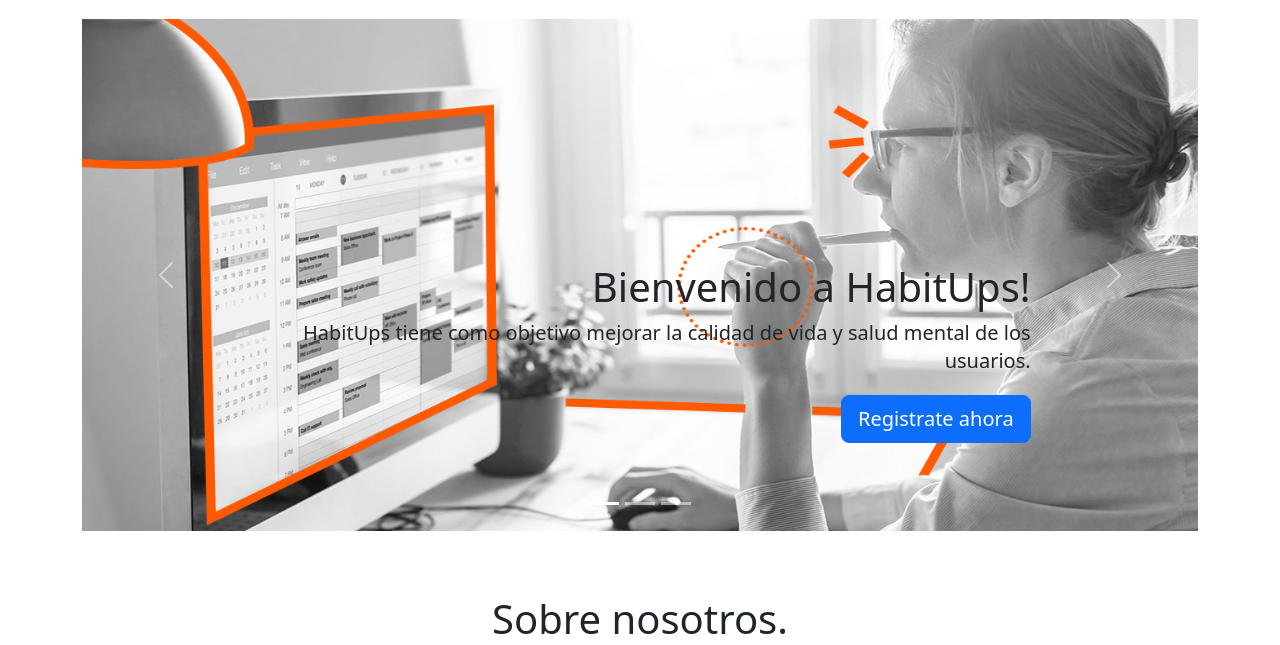
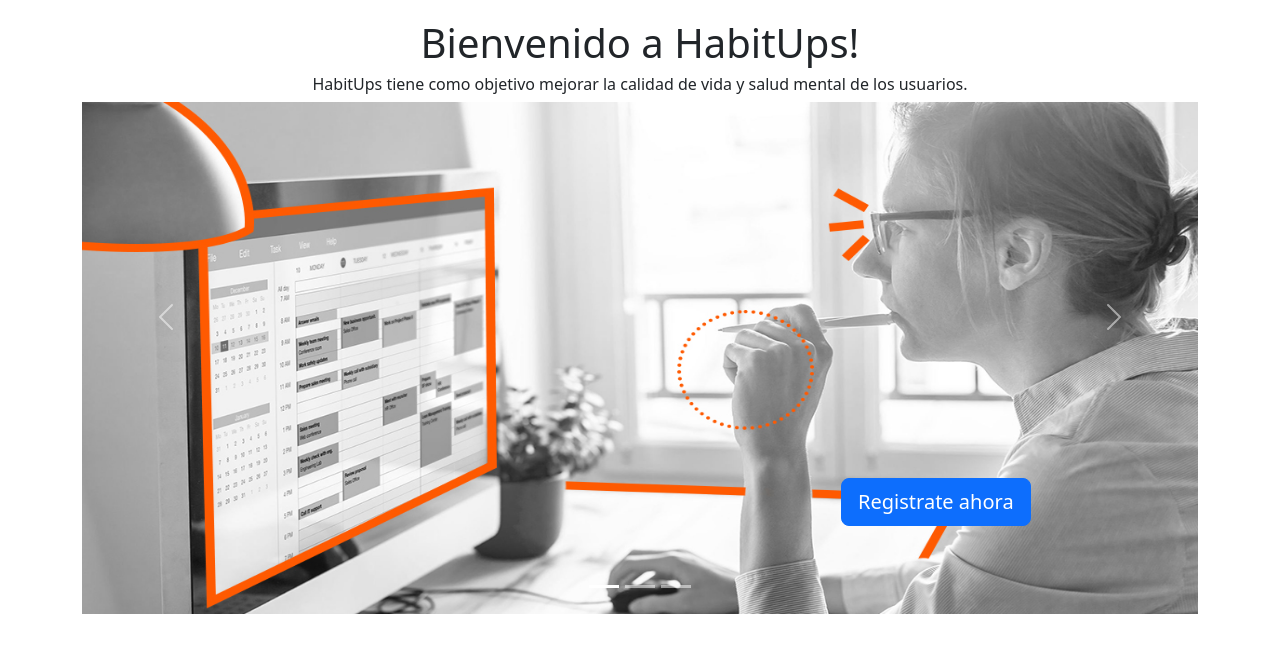
Before and after one commit to matiascavieres/programacion_backend, a Django app: template templates/home.html in a window 1280 px wide. Shown: the part 61-706 px from the top of the page. Run offline with Django 4.2, Linux system fonts and the light colour scheme; the template is opened without the code that fills it, so the values that code supplies are empty; some libraries are stand-ins or nearby versions.

Commit message:
Edicion de los texto

```diff
--- a/templates/home.html
+++ b/templates/home.html
@@ -14,13 +14,15 @@
         <button type="button" data-bs-target="#myCarousel" data-bs-slide-to="1" aria-label="Slide 2"></button>
         <button type="button" data-bs-target="#myCarousel" data-bs-slide-to="2" aria-label="Slide 3"></button>
       </div>
+      <h1 style="text-align: center; ">Bienvenido a HabitUps!</h1>
+      <h6 style="text-align: center;">HabitUps tiene como objetivo mejorar la calidad de vida y salud mental de los usuarios.</h6>
       <div class="carousel-inner">
         <div class="carousel-item active">
           <img src="{% static '\img\ca.jpg' %}" class="bd-placeholder-img" alt="" width="100%" height="100%">
           <div class="container">
             <div class="carousel-caption text-dark text-end">
-              <h1>Bienvenido a HabitUps!</h1>
-              <p>HabitUps tiene como objetivo mejorar la calidad de vida y salud mental de los usuarios.</p>
+              <!-- <h1>Bienvenido a HabitUps!</h1>
+              <p>HabitUps tiene como objetivo mejorar la calidad de vida y salud mental de los usuarios.</p> -->
               <p><a class="btn btn-lg btn-primary" href="{% url 'register' %}">Registrate ahora</a></p>
             </div>
           </div>
@@ -31,8 +33,8 @@
 
           <div class="container">
             <div class="carousel-caption text-dark">
-              <h1>Por más salud mental.</h1>
-              <p>¡No dejes para mañana lo que puedes hacer hoy!</p>
+              <!-- <h1>Por más salud mental.</h1>
+              <p>¡No dejes para mañana lo que puedes hacer hoy!</p> -->
               <p><a class="btn btn-lg btn-primary" href="{% url 'about' %}">Conocenos más</a></p>
             </div>
           </div>
```
